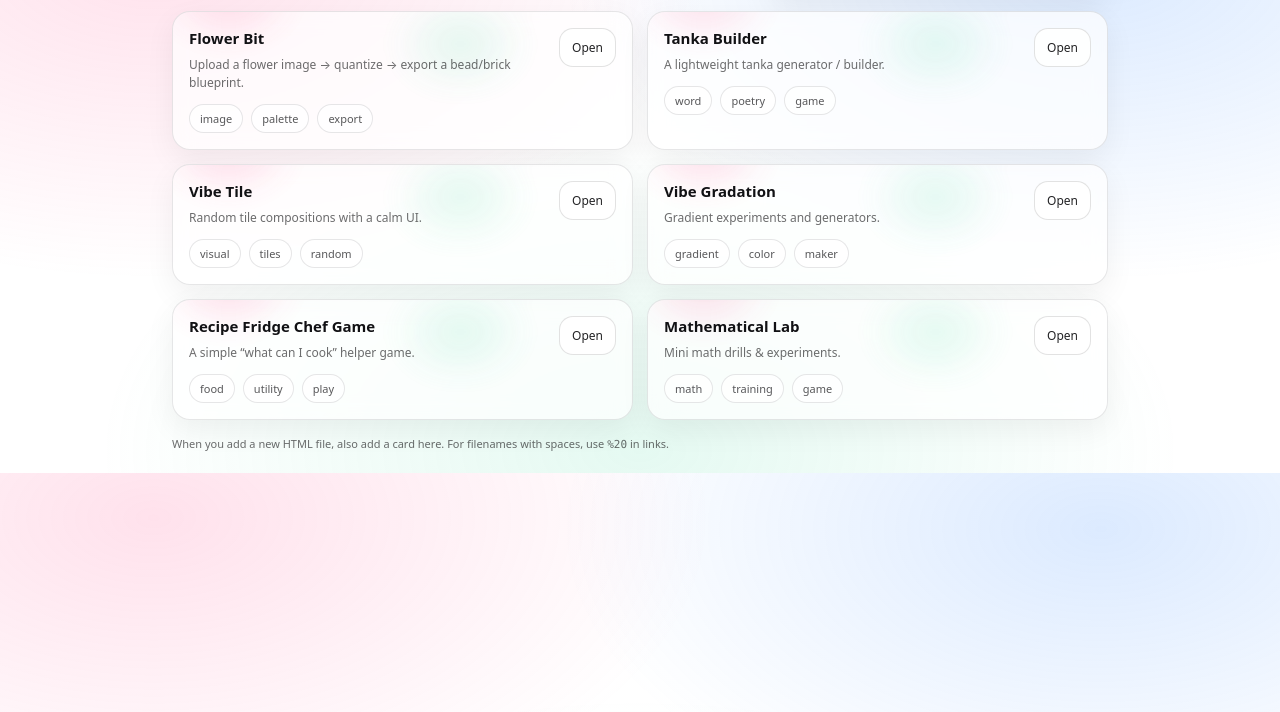
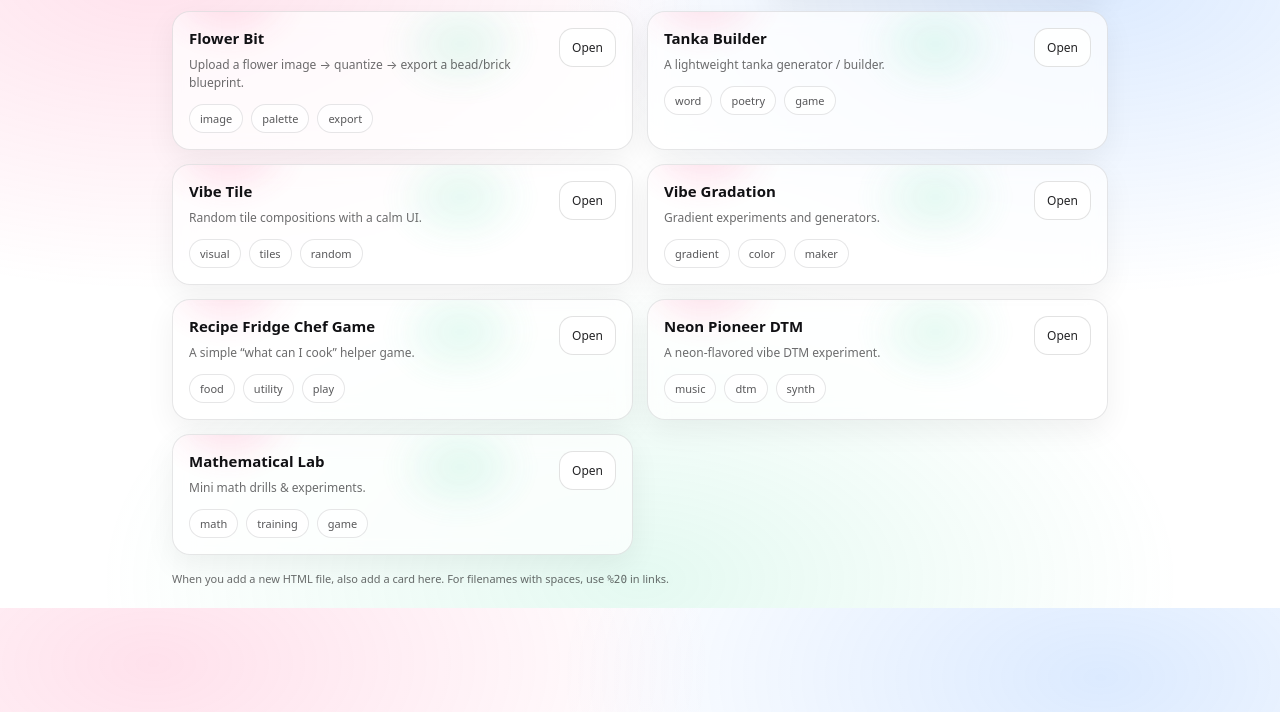
Before and after one commit to marinahamada/vibe-coding, a plain HTML site: page index.html in a window 1280 px wide. Shown: the part 88-800 px from the top of the page. Drawn offline with Linux system fonts and the light colour scheme.

Commit message:
Add Neon Pioneer DTM article section

```diff
--- a/index.html
+++ b/index.html
@@ -186,7 +186,20 @@
           <a class="btn" href="Recipe%20Fridge%20Chef%20Game.html">Open</a>
         </div>
       </article>
-
+<article class="card">
+  <div class="row">
+    <div>
+      <p class="title">Neon Pioneer DTM</p>
+      <div class="desc">A neon-flavored vibe DTM experiment.</div>
+      <div class="meta">
+        <span class="tag">music</span>
+        <span class="tag">dtm</span>
+        <span class="tag">synth</span>
+      </div>
+    </div>
+    <a class="btn" href="Neon%20Pioneer%20DTM.html">Open</a>
+  </div>
+</article>
       <article class="card">
         <div class="row">
           <div>
```
